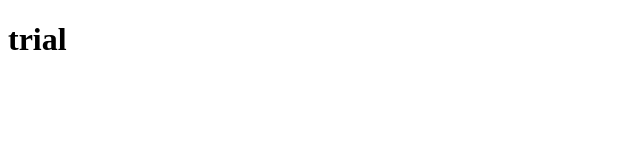
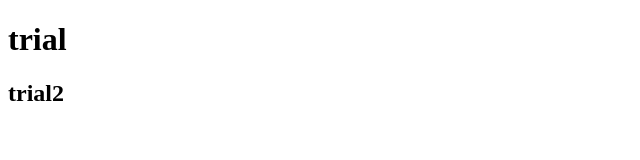
Before and after one commit to sisiracode/git-repo, a plain HTML site: page watch.html in a window 1280 px wide. Shown: the full height of the page, 0-640 px from the left. Drawn offline with Linux system fonts and the light colour scheme.

Commit message:
Update watch.html

```diff
--- a/watch.html
+++ b/watch.html
@@ -7,5 +7,6 @@
 </head>
 <body>
     <h1>trial</h1>
+    <h2>trial2</h2>
 </body>
 </html>
```
